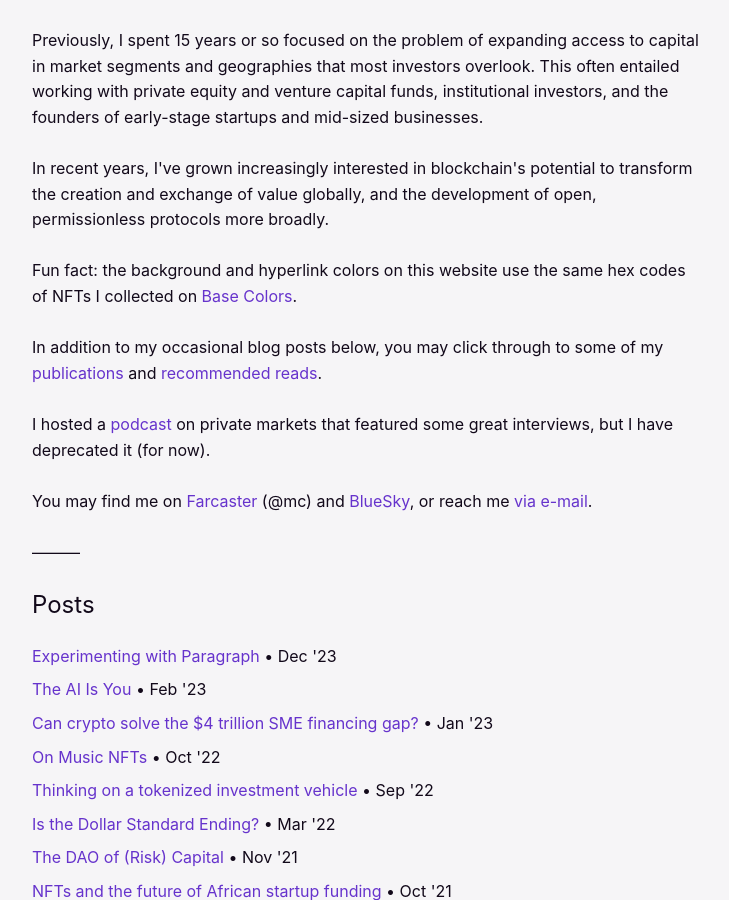
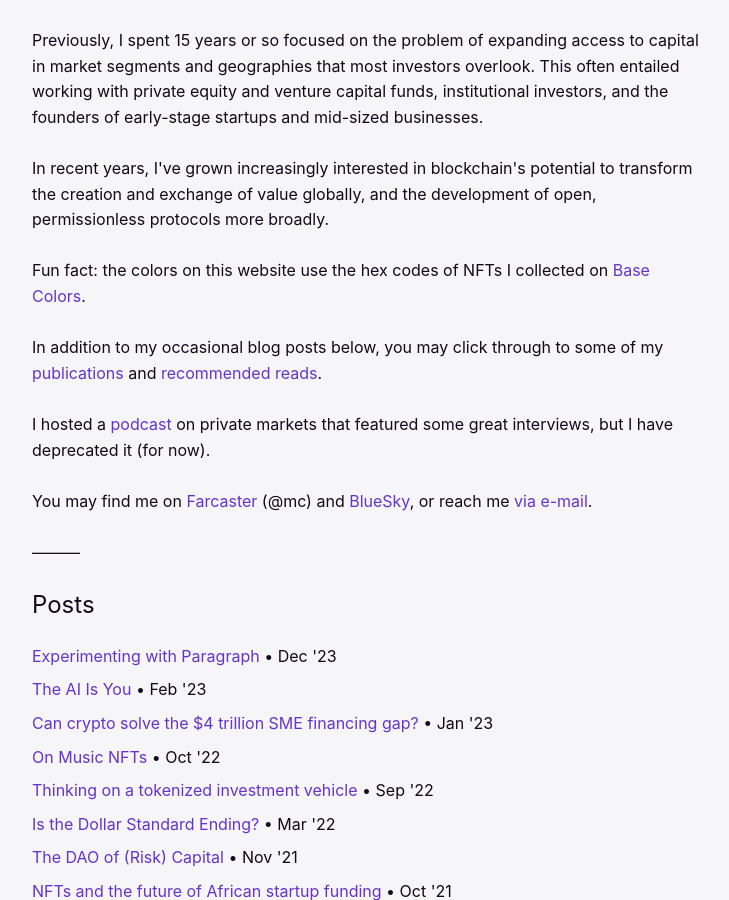
Before and after one commit to miguelito4/casey.github.io, a Jekyll site: the page built from index.html, in a window 1280 px wide and 900 px high, scrolled down 442 px. Shown: the whole window, without its empty margins (272-1001 px from the left). Built offline with Jekyll 4.4.1, drawn with Linux system fonts in a browser that asks for light colours; the list of posts is cut into pages by our own code.

Commit message:
font colors tied to Base Colors NFTs

```diff
--- a/_layouts/home.html
+++ b/_layouts/home.html
@@ -15,7 +15,7 @@
         <br><br>
         In recent years, I've grown increasingly interested in blockchain's potential to transform the creation and exchange of value globally, and the development of open, permissionless protocols more broadly.
         <br><br>
-        Fun fact: the background and hyperlink colors on this website use the same hex codes of NFTs I collected on <a href="https://basecolors.com">Base Colors</a>.
+        Fun fact: the colors on this website use the hex codes of NFTs I collected on <a href="https://basecolors.com">Base Colors</a>.
         <br><br>
         In addition to my occasional blog posts below, you may click through to some of my <a href="/publications">publications</a> and <a href="/reading">recommended reads</a>.
         <br><br>
```
